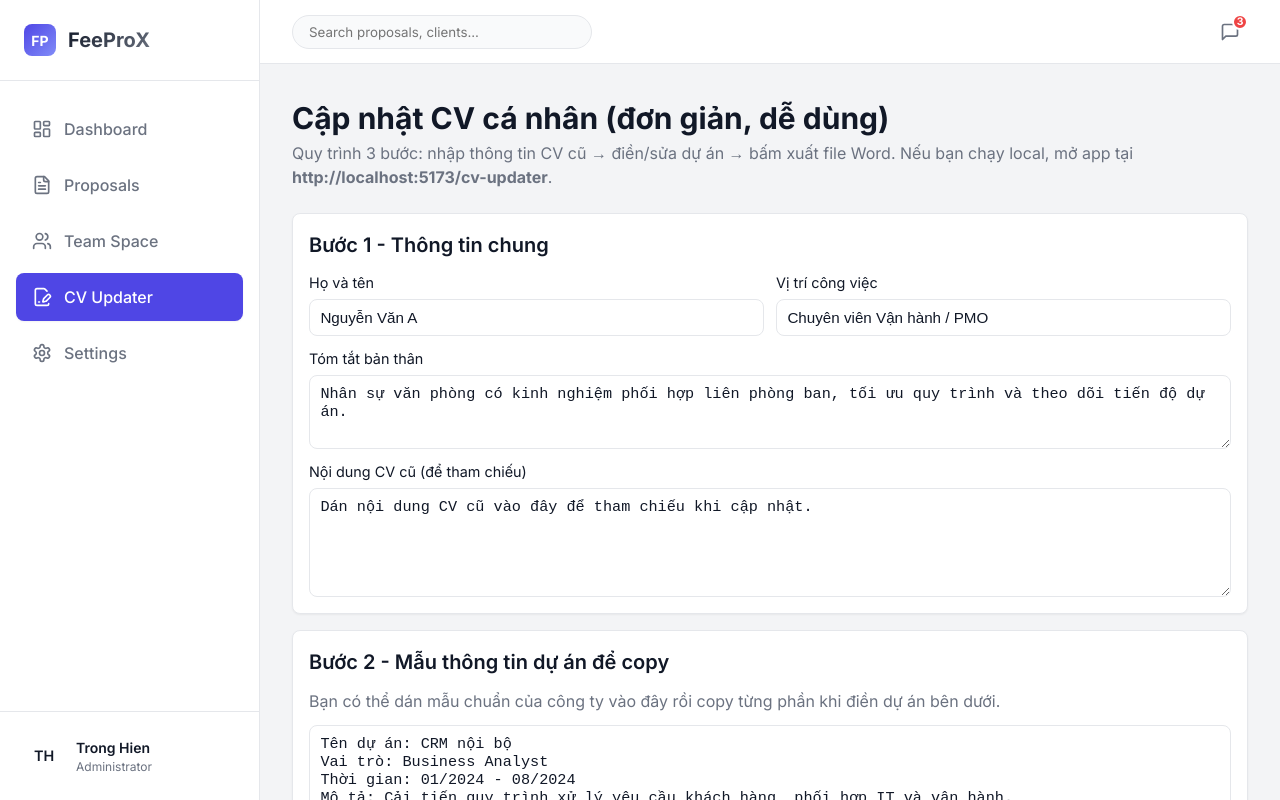
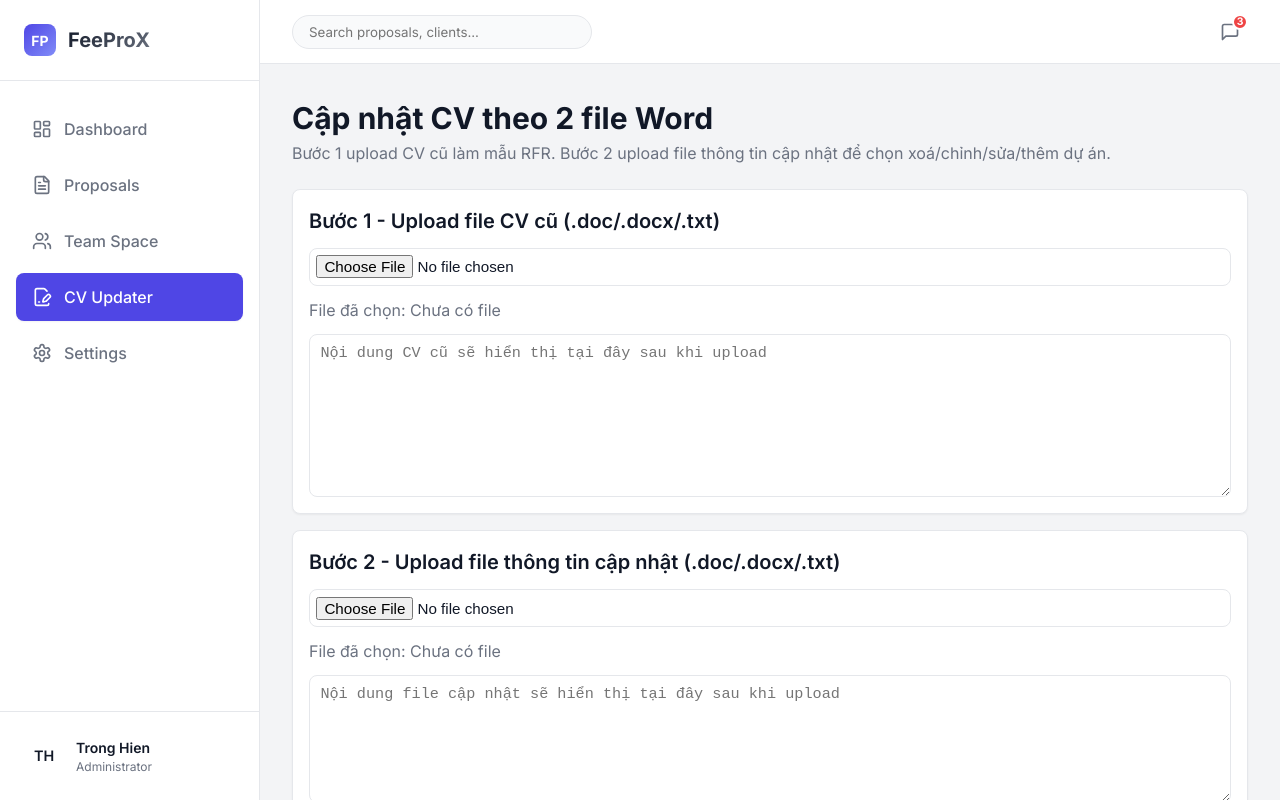
Before and after one commit to tronghienho-RFR/RFP-RFR, a React (Vite) app: page /cv-updater in a window 1280 px wide. Built offline with nearby package versions, Linux system fonts and the light colour scheme.

Commit message:
feat: redesign cv updater into two-step upload workflow

```diff
--- a/src/pages/CVUpdater.css
+++ b/src/pages/CVUpdater.css
@@ -6,6 +6,14 @@
 
 .cv-header {
     margin-bottom: 0.5rem;
+}
+
+.cv-alert {
+    background: var(--color-danger-bg);
+    color: var(--color-danger);
+    border: 1px solid var(--color-danger);
+    padding: 0.75rem;
+    border-radius: var(--radius-md);
 }
 
 .cv-card {
@@ -40,6 +48,10 @@
     background: var(--color-surface);
 }
 
+.cv-card input[type='file'] {
+    padding: 0.4rem;
+}
+
 .cv-card input:focus,
 .cv-card textarea:focus {
     outline: 2px solid rgba(79, 70, 229, 0.25);
@@ -48,11 +60,24 @@
 
 .project-header-row,
 .preview-header-row,
-.project-title-row {
+.project-title-row,
+.import-item {
     display: flex;
     align-items: center;
     justify-content: space-between;
     gap: 0.75rem;
+}
+
+.import-list {
+    display: flex;
+    flex-direction: column;
+    gap: 0.65rem;
+}
+
+.import-item {
+    border: 1px solid var(--color-border);
+    padding: 0.65rem;
+    border-radius: var(--radius-md);
 }
 
 .project-block {
@@ -76,9 +101,11 @@
 }
 
 @media (max-width: 640px) {
+
     .project-header-row,
     .preview-header-row,
-    .project-title-row {
+    .project-title-row,
+    .import-item {
         flex-direction: column;
         align-items: flex-start;
     }
--- a/src/pages/CVUpdater.jsx
+++ b/src/pages/CVUpdater.jsx
@@ -4,6 +4,7 @@ import './CVUpdater.css';
 
 const emptyProject = {
     name: '',
+    scale: '',
     role: '',
     period: '',
     description: '',
@@ -11,44 +12,184 @@ const emptyProject = {
     result: '',
 };
 
-const sampleTemplate = `Tên dự án: CRM nội bộ
-Vai trò: Business Analyst
-Thời gian: 01/2024 - 08/2024
-Mô tả: Cải tiến quy trình xử lý yêu cầu khách hàng, phối hợp IT và vận hành.
-Công nghệ/Công cụ: Jira, Figma, SQL cơ bản
-Kết quả: Giảm 30% thời gian phản hồi.`;
+const parseProjectsFromText = (text) => {
+    if (!text) return [];
 
-const projectToText = (project, index) => {
-    return `${index + 1}. ${project.name || 'Tên dự án'}\n- Vai trò: ${project.role || '...'}\n- Thời gian: ${project.period || '...'}\n- Mô tả: ${project.description || '...'}\n- Công nghệ/Công cụ: ${project.tech || '...'}\n- Kết quả nổi bật: ${project.result || '...'}\n`;
+    const lines = text
+        .split('\n')
+        .map((line) => line.trim())
+        .filter(Boolean);
+
+    const projects = [];
+    let current = null;
+
+    const pushCurrent = () => {
+        if (!current) return;
+        if (current.name || current.description || current.role) {
+            projects.push({ ...emptyProject, ...current });
+        }
+        current = null;
+    };
+
+    lines.forEach((line) => {
+        const normalized = line.toLowerCase();
+
+        if (/^(tên dự án|project name)\s*[:\-]/i.test(line)) {
+            pushCurrent();
+            current = { ...emptyProject, name: line.split(/[:\-]/).slice(1).join(':').trim() };
+            return;
+        }
+
+        if (!current && /^\d+[.)]\s+/.test(line)) {
+            pushCurrent();
+            current = { ...emptyProject, name: line.replace(/^\d+[.)]\s+/, '').trim() };
+            return;
+        }
+
+        if (!current) return;
+
+        if (/^(quy mô|scale)\s*[:\-]/i.test(line)) {
+            current.scale = line.split(/[:\-]/).slice(1).join(':').trim();
+        } else if (/^(vai trò|role)\s*[:\-]/i.test(line)) {
+            current.role = line.split(/[:\-]/).slice(1).join(':').trim();
+        } else if (/^(thời gian|period|timeline)\s*[:\-]/i.test(line)) {
+            current.period = line.split(/[:\-]/).slice(1).join(':').trim();
+        } else if (/^(mô tả|description)\s*[:\-]/i.test(line)) {
+            current.description = line.split(/[:\-]/).slice(1).join(':').trim();
+        } else if (/^(công nghệ|công cụ|tech|stack)\s*[:\-]/i.test(line)) {
+            current.tech = line.split(/[:\-]/).slice(1).join(':').trim();
+        } else if (/^(kết quả|result|impact)\s*[:\-]/i.test(line)) {
+            current.result = line.split(/[:\-]/).slice(1).join(':').trim();
+        } else if (!current.description) {
+            current.description = line;
+        } else {
+            current.description = `${current.description} ${line}`.trim();
+        }
+    });
+
+    pushCurrent();
+    return projects;
+};
+
+const toProjectText = (projects) => {
+    return projects
+        .map(
+            (project, index) =>
+                `${index + 1}. ${project.name || 'Tên dự án'}\n- Quy mô dự án: ${project.scale || '...'}\n- Vai trò: ${project.role || '...'}\n- Thời gian: ${project.period || '...'}\n- Mô tả: ${project.description || '...'}\n- Công nghệ/Công cụ: ${project.tech || '...'}\n- Kết quả nổi bật: ${project.result || '...'}\n`,
+        )
+        .join('\n');
+};
+
+const mergeProjectsIntoOldCv = (oldCvText, projectsSection) => {
+    const headerRegex = /KINH NGHIỆM DỰ ÁN/i;
+
+    if (!oldCvText?.trim()) {
+        return `KINH NGHIỆM DỰ ÁN\n${projectsSection}`;
+    }
+
+    if (!headerRegex.test(oldCvText)) {
+        return `${oldCvText}\n\nKINH NGHIỆM DỰ ÁN\n${projectsSection}`;
+    }
+
+    const sectionRegex = /(KINH NGHIỆM DỰ ÁN\s*)([\s\S]*?)(\n[A-ZÀ-Ỵ\s]{4,}:?|$)/i;
+
+    if (sectionRegex.test(oldCvText)) {
+        return oldCvText.replace(sectionRegex, (_, headerPart, __, tailPart) => `${headerPart}${projectsSection}${tailPart}`);
+    }
+
+    return `${oldCvText}\n\n${projectsSection}`;
 };
 
 const CVUpdater = () => {
-    const [fullName, setFullName] = useState('Nguyễn Văn A');
-    const [position, setPosition] = useState('Chuyên viên Vận hành / PMO');
-    const [summary, setSummary] = useState(
-        'Nhân sự văn phòng có kinh nghiệm phối hợp liên phòng ban, tối ưu quy trình và theo dõi tiến độ dự án.',
-    );
-    const [oldCv, setOldCv] = useState('Dán nội dung CV cũ vào đây để tham chiếu khi cập nhật.');
-    const [templateText, setTemplateText] = useState(sampleTemplate);
-    const [projects, setProjects] = useState([{ ...emptyProject }]);
+    const [oldCvText, setOldCvText] = useState('');
+    const [oldCvFileName, setOldCvFileName] = useState('');
+    const [updateDocText, setUpdateDocText] = useState('');
+    const [updateDocFileName, setUpdateDocFileName] = useState('');
+    const [projects, setProjects] = useState([]);
+    const [updateProjects, setUpdateProjects] = useState([]);
+    const [errorMessage, setErrorMessage] = useState('');
+
+    const readUploadedText = async (file) => {
+        const fileName = file.name.toLowerCase();
+
+        if (fileName.endsWith('.txt')) {
+            return file.text();
+        }
+
+        if (fileName.endsWith('.docx') || fileName.endsWith('.doc')) {
+            throw new Error('DOC_UPLOAD_UNSUPPORTED');
+        }
+
+        throw new Error('UNSUPPORTED_TYPE');
+    };
+
+    const onUploadOldCv = async (event) => {
+        const file = event.target.files?.[0];
+        if (!file) return;
+
+        setErrorMessage('');
+
+        try {
+            const text = await readUploadedText(file);
+            setOldCvText(text);
+            setOldCvFileName(file.name);
+
+            const detectedProjects = parseProjectsFromText(text);
+            if (detectedProjects.length) {
+                setProjects(detectedProjects);
+            }
+        } catch (error) {
+            if (error.message === 'DOC_UPLOAD_UNSUPPORTED') {
+                setErrorMessage('File Word (.doc/.docx) đã upload thành công nhưng trình duyệt chưa đọc trực tiếp được nội dung. Vui lòng mở Word, copy nội dung và dán vào ô bên dưới (hoặc lưu dạng .txt rồi upload).');
+                setOldCvText('');
+                setOldCvFileName(file.name);
+                return;
+            }
+
+            setErrorMessage('Không đọc được file CV cũ. Vui lòng kiểm tra file và thử lại.');
+        }
+    };
+
+    const onUploadUpdateDoc = async (event) => {
+        const file = event.target.files?.[0];
+        if (!file) return;
+
+        setErrorMessage('');
+
+        try {
+            const text = await readUploadedText(file);
+            setUpdateDocText(text);
+            setUpdateDocFileName(file.name);
+            setUpdateProjects(parseProjectsFromText(text));
+        } catch (error) {
+            if (error.message === 'DOC_UPLOAD_UNSUPPORTED') {
+                setErrorMessage('File Word (.doc/.docx) đã upload thành công nhưng trình duyệt chưa đọc trực tiếp được nội dung. Vui lòng mở Word, copy nội dung và dán vào ô bên dưới (hoặc lưu dạng .txt rồi upload).');
+                setUpdateDocText('');
+                setUpdateDocFileName(file.name);
+                setUpdateProjects([]);
+                return;
+            }
+
+            setErrorMessage('Không đọc được file cập nhật. Vui lòng kiểm tra file và thử lại.');
+        }
+    };
+
+    const addProject = () => setProjects((prev) => [...prev, { ...emptyProject }]);
 
     const updateProject = (index, field, value) => {
-        setProjects((prev) => prev.map((item, i) => (i === index ? { ...item, [field]: value } : item)));
-    };
-
-    const addProject = () => {
-        setProjects((prev) => [...prev, { ...emptyProject }]);
+        setProjects((prev) => prev.map((project, i) => (i === index ? { ...project, [field]: value } : project)));
     };
 
     const removeProject = (index) => {
         setProjects((prev) => prev.filter((_, i) => i !== index));
     };
 
-    const generatedCv = useMemo(() => {
-        const projectSection = projects.map((project, index) => projectToText(project, index)).join('\n');
+    const importProjectFromStep2 = (project) => {
+        setProjects((prev) => [...prev, { ...project }]);
+    };
 
-        return `${fullName}\n${position}\n\nTÓM TẮT\n${summary}\n\nKINH NGHIỆM DỰ ÁN\n${projectSection}\n\nGHI CHÚ TỪ CV CŨ\n${oldCv}`;
-    }, [fullName, position, summary, projects, oldCv]);
+    const projectsSection = useMemo(() => toProjectText(projects), [projects]);
+    const generatedCv = useMemo(() => mergeProjectsIntoOldCv(oldCvText, projectsSection), [oldCvText, projectsSection]);
 
     const downloadWord = () => {
         const escapedText = generatedCv
@@ -58,12 +199,12 @@ const CVUpdater = () => {
             .replace(/\n/g, '<br/>');
 
         const html = `<!DOCTYPE html><html><head><meta charset="utf-8" /></head><body style="font-family:Calibri,Arial,sans-serif;font-size:11pt;line-height:1.5;">${escapedText}</body></html>`;
-
         const blob = new Blob(['\ufeff', html], { type: 'application/msword' });
         const url = URL.createObjectURL(blob);
+
         const link = document.createElement('a');
         link.href = url;
-        link.download = `${fullName.replace(/\s+/g, '_') || 'cv_ca_nhan'}_updated.doc`;
+        link.download = `cv_rfr_updated.doc`;
         document.body.appendChild(link);
         link.click();
         document.body.removeChild(link);
@@ -71,98 +212,95 @@ const CVUpdater = () => {
     };
 
     return (
-        <motion.div
-            className="cv-updater-page"
-            initial={{ opacity: 0, y: 20 }}
-            animate={{ opacity: 1, y: 0 }}
-            transition={{ duration: 0.35 }}
-        >
+        <motion.div className="cv-updater-page" initial={{ opacity: 0, y: 20 }} animate={{ opacity: 1, y: 0 }}>
             <header className="cv-header">
-                <h1 className="text-h1">Cập nhật CV cá nhân (đơn giản, dễ dùng)</h1>
+                <h1 className="text-h1">Cập nhật CV theo 2 file Word</h1>
                 <p className="text-muted">
-                    Quy trình 3 bước: nhập thông tin CV cũ → điền/sửa dự án → bấm xuất file Word.
-                    Nếu bạn chạy local, mở app tại <strong>http://localhost:5173/cv-updater</strong>.
+                    Bước 1 upload CV cũ làm mẫu RFR. Bước 2 upload file thông tin cập nhật để chọn xoá/chỉnh/sửa/thêm dự án.
                 </p>
             </header>
 
+            {errorMessage && <div className="cv-alert">{errorMessage}</div>}
+
             <section className="card cv-card">
-                <h2 className="text-h3">Bước 1 - Thông tin chung</h2>
-                <div className="cv-grid">
-                    <label>
-                        Họ và tên
-                        <input value={fullName} onChange={(e) => setFullName(e.target.value)} />
-                    </label>
-                    <label>
-                        Vị trí công việc
-                        <input value={position} onChange={(e) => setPosition(e.target.value)} />
-                    </label>
-                </div>
-                <label>
-                    Tóm tắt bản thân
-                    <textarea rows={3} value={summary} onChange={(e) => setSummary(e.target.value)} />
-                </label>
-                <label>
-                    Nội dung CV cũ (để tham chiếu)
-                    <textarea rows={5} value={oldCv} onChange={(e) => setOldCv(e.target.value)} />
-                </label>
+                <h2 className="text-h3">Bước 1 - Upload file CV cũ (.doc/.docx/.txt)</h2>
+                <input type="file" accept=".doc,.docx,.txt" onChange={onUploadOldCv} />
+                <p className="text-muted">File đã chọn: {oldCvFileName || 'Chưa có file'}</p>
+                <textarea
+                    rows={8}
+                    value={oldCvText}
+                    onChange={(event) => setOldCvText(event.target.value)}
+                    placeholder="Nội dung CV cũ sẽ hiển thị tại đây sau khi upload"
+                />
             </section>
 
             <section className="card cv-card">
-                <h2 className="text-h3">Bước 2 - Mẫu thông tin dự án để copy</h2>
-                <p className="text-muted">
-                    Bạn có thể dán mẫu chuẩn của công ty vào đây rồi copy từng phần khi điền dự án bên dưới.
-                </p>
-                <textarea rows={7} value={templateText} onChange={(e) => setTemplateText(e.target.value)} />
+                <h2 className="text-h3">Bước 2 - Upload file thông tin cập nhật (.doc/.docx/.txt)</h2>
+                <input type="file" accept=".doc,.docx,.txt" onChange={onUploadUpdateDoc} />
+                <p className="text-muted">File đã chọn: {updateDocFileName || 'Chưa có file'}</p>
+                <textarea
+                    rows={6}
+                    value={updateDocText}
+                    onChange={(event) => setUpdateDocText(event.target.value)}
+                    placeholder="Nội dung file cập nhật sẽ hiển thị tại đây sau khi upload"
+                />
+
+                {updateProjects.length > 0 && (
+                    <div className="import-list">
+                        <h3>Dự án đọc được từ file bước 2</h3>
+                        {updateProjects.map((project, index) => (
+                            <div key={`${project.name}-${index}`} className="import-item">
+                                <div>
+                                    <strong>{project.name || `Dự án ${index + 1}`}</strong>
+                                    <p className="text-muted">{project.scale || project.description || 'Không có mô tả'}</p>
+                                </div>
+                                <button className="btn btn-primary" type="button" onClick={() => importProjectFromStep2(project)}>
+                                    Thêm vào CV mới
+                                </button>
+                            </div>
+                        ))}
+                    </div>
+                )}
             </section>
 
             <section className="card cv-card">
                 <div className="project-header-row">
-                    <h2 className="text-h3">Bước 3 - Sửa dự án cũ và thêm dự án mới</h2>
-                    <button type="button" className="btn btn-primary" onClick={addProject}>+ Thêm dự án</button>
+                    <h2 className="text-h3">Danh sách dự án trên CV mới (xóa/chỉnh/sửa/thêm)</h2>
+                    <button className="btn btn-primary" type="button" onClick={addProject}>+ Thêm dự án trống</button>
                 </div>
+
+                {projects.length === 0 && <p className="text-muted">Chưa có dự án. Hãy upload file hoặc thêm thủ công.</p>}
 
                 {projects.map((project, index) => (
                     <div key={`project-${index}`} className="project-block">
                         <div className="project-title-row">
                             <h3>Dự án #{index + 1}</h3>
-                            {projects.length > 1 && (
-                                <button type="button" className="btn btn-ghost" onClick={() => removeProject(index)}>
-                                    Xóa dự án này
-                                </button>
-                            )}
+                            <button className="btn btn-ghost" type="button" onClick={() => removeProject(index)}>
+                                Xóa dự án
+                            </button>
                         </div>
+
                         <div className="cv-grid">
                             <label>
                                 Tên dự án
-                                <input
-                                    value={project.name}
-                                    onChange={(e) => updateProject(index, 'name', e.target.value)}
-                                />
+                                <input value={project.name} onChange={(e) => updateProject(index, 'name', e.target.value)} />
+                            </label>
+                            <label>
+                                Quy mô dự án
+                                <input value={project.scale} onChange={(e) => updateProject(index, 'scale', e.target.value)} />
                             </label>
                             <label>
                                 Vai trò
-                                <input
-                                    value={project.role}
-                                    onChange={(e) => updateProject(index, 'role', e.target.value)}
-                                />
+                                <input value={project.role} onChange={(e) => updateProject(index, 'role', e.target.value)} />
                             </label>
                             <label>
                                 Thời gian
-                                <input
-                                    value={project.period}
-                                    onChange={(e) => updateProject(index, 'period', e.target.value)}
-                                />
-                            </label>
-                            <label>
-                                Công nghệ / Công cụ
-                                <input
-                                    value={project.tech}
-                                    onChange={(e) => updateProject(index, 'tech', e.target.value)}
-                                />
+                                <input value={project.period} onChange={(e) => updateProject(index, 'period', e.target.value)} />
                             </label>
                         </div>
+
                         <label>
-                            Mô tả công việc
+                            Mô tả
                             <textarea
                                 rows={3}
                                 value={project.description}
@@ -170,12 +308,12 @@ const CVUpdater = () => {
                             />
                         </label>
                         <label>
-                            Kết quả nổi bật
-                            <textarea
-                                rows={2}
-                                value={project.result}
-                                onChange={(e) => updateProject(index, 'result', e.target.value)}
-                            />
+                            Công nghệ / Công cụ
+                            <input value={project.tech} onChange={(e) => updateProject(index, 'tech', e.target.value)} />
+                        </label>
+                        <label>
+                            Kết quả
+                            <textarea rows={2} value={project.result} onChange={(e) => updateProject(index, 'result', e.target.value)} />
                         </label>
                     </div>
                 ))}
@@ -183,12 +321,12 @@ const CVUpdater = () => {
 
             <section className="card cv-card">
                 <div className="preview-header-row">
-                    <h2 className="text-h3">Xem trước CV sau cập nhật</h2>
-                    <button type="button" className="btn btn-primary" onClick={downloadWord}>
-                        Xuất ra Word (.doc)
+                    <h2 className="text-h3">CV mới sau khi cập nhật</h2>
+                    <button className="btn btn-primary" type="button" onClick={downloadWord} disabled={!generatedCv.trim()}>
+                        Xuất Word CV mới
                     </button>
                 </div>
-                <pre className="cv-preview">{generatedCv}</pre>
+                <pre className="cv-preview">{generatedCv || 'Upload CV cũ và thêm dự án để tạo CV mới.'}</pre>
             </section>
         </motion.div>
     );
```
Also changed, not shown: package.json (line endings or trailing spaces), 1 other file (tests, documents, lock files or other folders).
